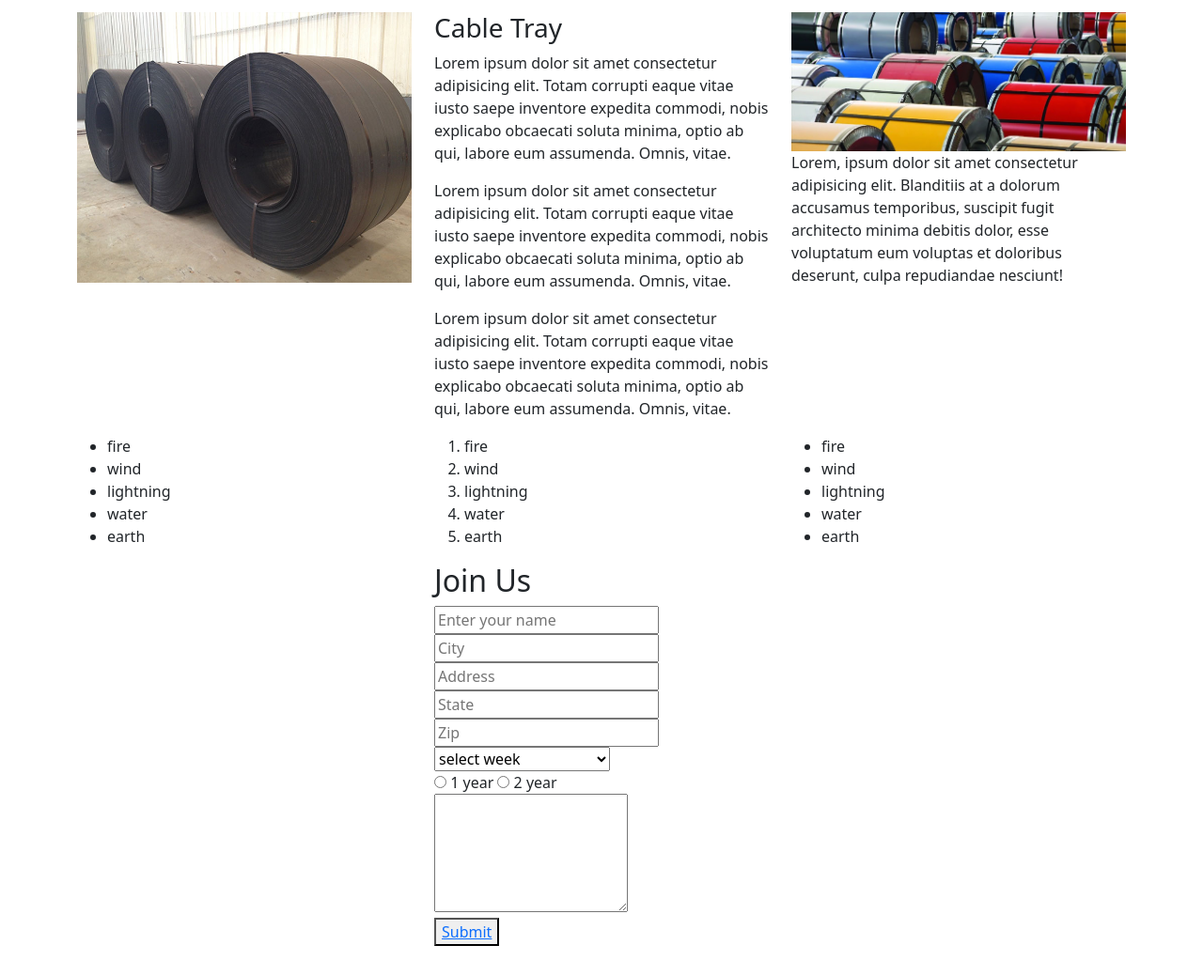
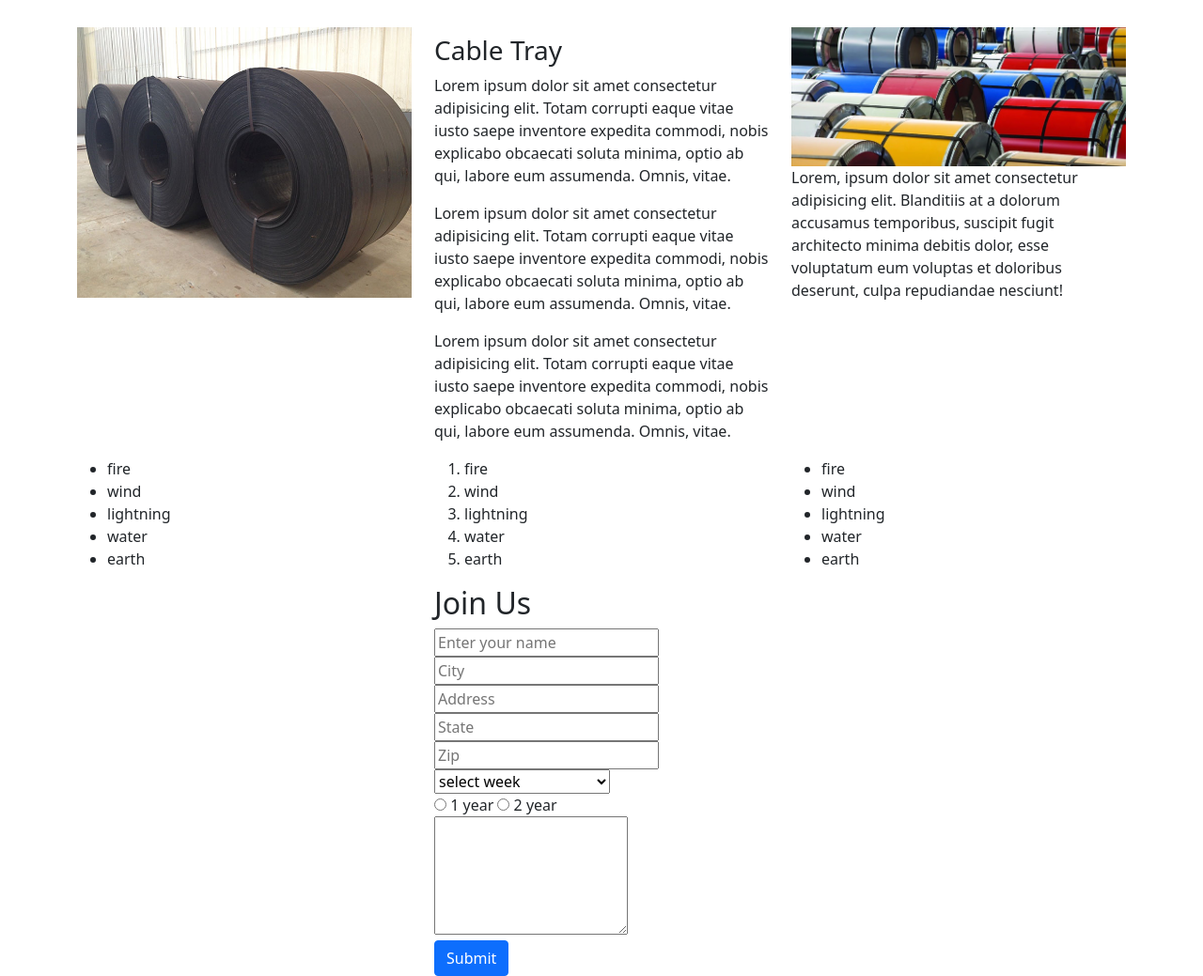
Before and after one commit to uchihaleo05/Assignment_3, a plain HTML site: page index.html in a window 1280 px wide. Shown: the part 215-1254 px from the top of the page at 94% size. Before the commit the page ends 1222 px from the top, so only its background shows below. Drawn offline with nearby package versions, Linux system fonts and the light colour scheme.

Commit message:
second commit

```diff
--- a/index.html
+++ b/index.html
@@ -11,7 +11,9 @@
 <body>
 
 <!-- Border -->
+<section id="up" ></section>
 <img src="./Assignment_Image/border.png" width="100%" alt="border">
+</section>
 <!-- Section_1 -->
 <div class="container">
 <div class="row">
@@ -25,18 +27,18 @@
 </div>
 </div>
 <!-- Section_2 -->
-<div class="container">
+<div class="container mt-3">
 <div class="row">
-  <div class="col-6 col-md-4 col-6 col-lg-4 col-6 col-sm-12">
+  <div class=" col-md-4  col-lg-4  col-sm-12">
     <img src="./Assignment_Image/black.jpg" width="100%" alt="stain-less_sheet">
   </div>
-  <div class="col-6 col-md-4 col-6 col-lg-4 col-6 col-sm-12">
+  <div class="mt-2  col-md-4  col-lg-4  col-sm-12">
     <h3>Cable Tray</h3>
     <p>Lorem ipsum dolor sit amet consectetur adipisicing elit. Totam corrupti eaque vitae iusto saepe inventore expedita commodi, nobis explicabo obcaecati soluta minima, optio ab qui, labore eum assumenda. Omnis, vitae.</p>
     <p>Lorem ipsum dolor sit amet consectetur adipisicing elit. Totam corrupti eaque vitae iusto saepe inventore expedita commodi, nobis explicabo obcaecati soluta minima, optio ab qui, labore eum assumenda. Omnis, vitae.</p>
     <p>Lorem ipsum dolor sit amet consectetur adipisicing elit. Totam corrupti eaque vitae iusto saepe inventore expedita commodi, nobis explicabo obcaecati soluta minima, optio ab qui, labore eum assumenda. Omnis, vitae.</p>
   </div>
-  <div class="col-6 col-md-4 col-6 col-lg-4 col-6 col-sm-12">
+  <div class=" col-md-4  col-lg-4  col-sm-12">
     <img src="./Assignment_Image/multi.jpg" width="100%" alt="stain-less_sheet">
     <p>Lorem, ipsum dolor sit amet consectetur adipisicing elit. Blanditiis at a dolorum accusamus temporibus, suscipit fugit architecto minima debitis dolor, esse voluptatum eum voluptas et doloribus deserunt, culpa repudiandae nesciunt!</p>
   </div>
@@ -45,7 +47,7 @@
 <!-- list -->
 <div class="container">
   <div class="row">
-  <div class="col-6 col-md-4 col-6 col-lg-4 col-6 col-sm-12">
+  <div class=" col-md-4  col-lg-4  col-sm-12">
       <ul>
       <li> fire </li>
       <li> wind </li>
@@ -54,7 +56,7 @@
       <li> earth </li>
     </ul>
   </div>
-  <div class="col-6 col-md-4 col-6 col-lg-4 col-6 col-sm-12">
+  <div class=" col-md-4  col-lg-4  col-sm-12">
       <ol>
         <li> fire </li>
         <li> wind </li>
@@ -63,7 +65,7 @@
         <li> earth </li>
       </ol>
     </div>
-    <div class="col-6 col-md-4 col-6 col-lg-4 col-6 col-sm-12">
+    <div class=" col-md-4  col-lg-4  col-sm-12">
       <ul>
         <li> fire </li>
         <li> wind </li>
@@ -79,9 +81,9 @@
 
 <div class="container">
   <div class="row">
-  <div class="col-6 col-md-4">
+  <div class=" col-md-4">
   </div>
-  <div class="col-6 col-md-4 col-6 col-lg-4 col-6 col-sm-12">
+  <div class=" col-md-4  col-lg-4  col-sm-12">
     <h2>Join Us</h2>
     <form action="">
      <input type="text" placeholder="Enter your name" /> <br />
@@ -102,10 +104,10 @@
    </form>
    <textarea name="comments" cols="20" rows="5" placeholder="Your Comments..." >
    </textarea> <br />
-   <button><a href="#">Submit</a></button> <br />
+    <a href="#up"> <button id="" type="button" class="btn btn-primary">Submit</button> </a> <br />
 
     </div>
-    <div class="col-6 col-md-4">
+    <div class=" col-md-4">
     </div>
   </div>
   </div>
```
